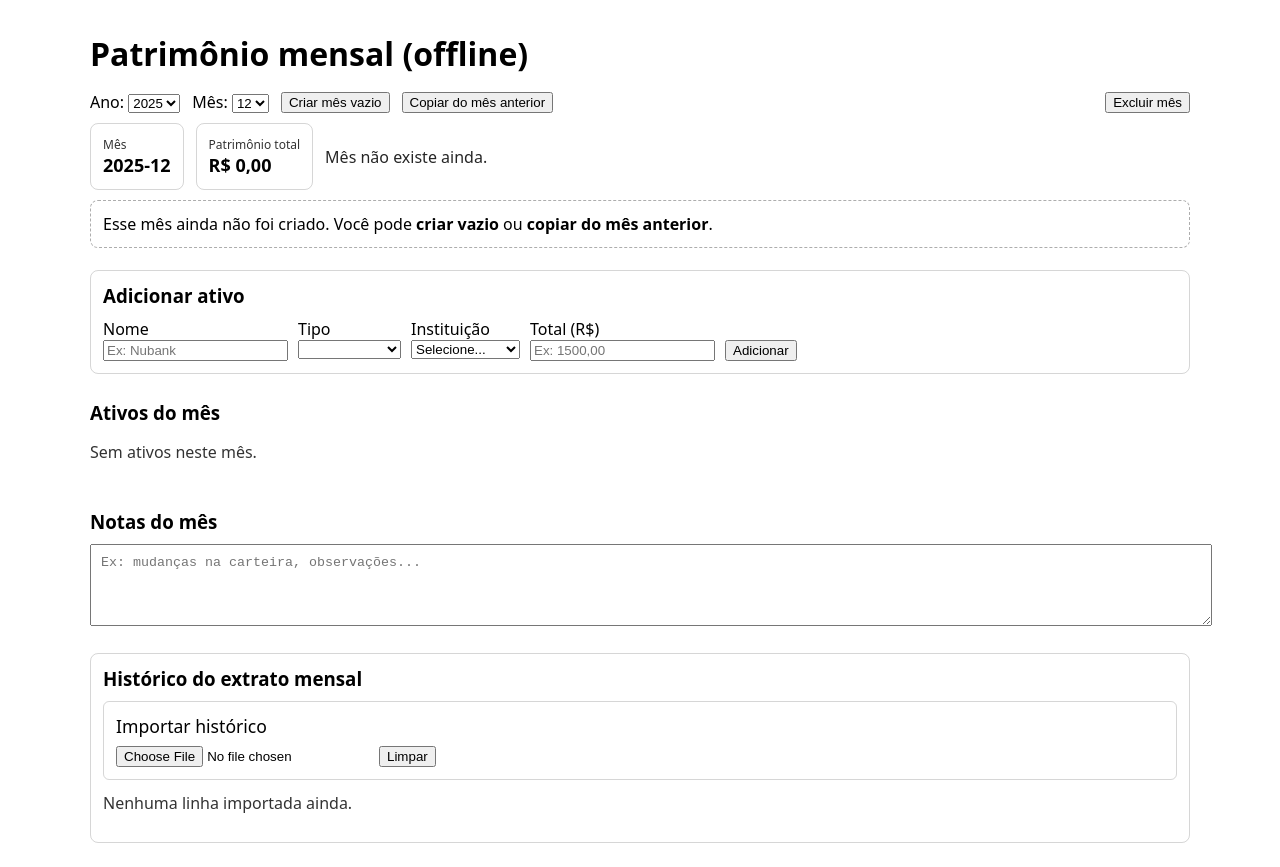
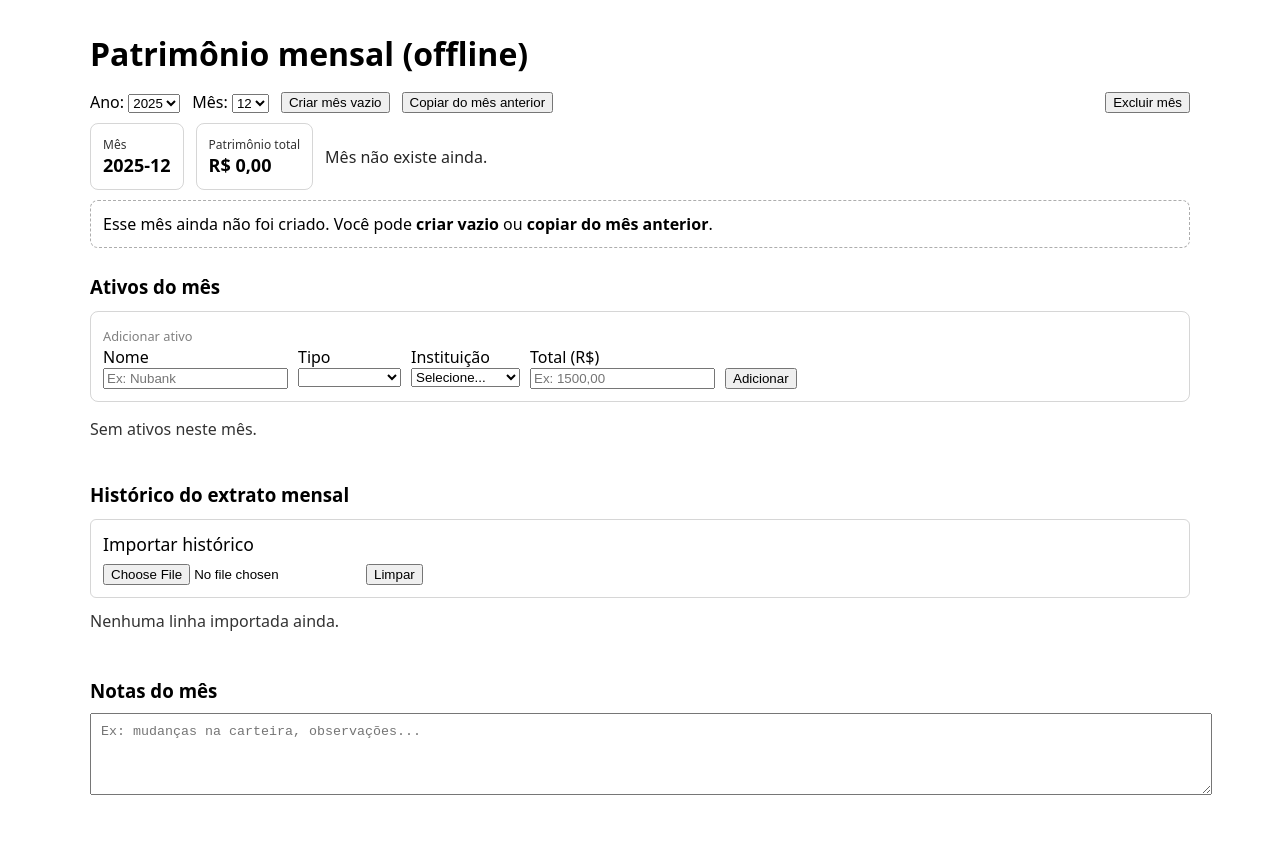
Before and after one commit to leogianfagna/Finance, a React (Vite) app in the folder renderer/: page / in a window 1280 px wide. After the commit the page ends 824 px from the top, so only its background shows below. Built offline with nearby package versions, Linux system fonts and the light colour scheme.

Commit message:
refactor: Ordem dos componentes do dashboard

```diff
--- a/renderer/src/components/AssetEditor.jsx
+++ b/renderer/src/components/AssetEditor.jsx
@@ -1,4 +1,3 @@
-import React from "react";
 import { useForm } from "react-hook-form";
 
 import { TYPES, INSTITUTIONS } from "/src/constants/constants";
@@ -45,7 +44,7 @@ export default function AssetEditor({ onAdd }) {
 
   return (
     <div style={{ border: "1px solid #3333", padding: 12, borderRadius: 8, marginTop: 12 }}>
-      <h3 style={{ margin: "0 0 10px" }}>Adicionar ativo</h3>
+      <span style={{ margin: "0 0 10px", color: "gray", "fontSize": "0.8rem" }}>Adicionar ativo</span>
 
       <form onSubmit={handleSubmit(onSubmit)}>
         <div style={{ display: "flex", gap: 10, flexWrap: "wrap" }}>
--- a/renderer/src/components/StatmentImporter.jsx
+++ b/renderer/src/components/StatmentImporter.jsx
@@ -206,13 +206,7 @@ export default function StatementImporter() {
   }
 
   const onSave = (data) => {
-    // validações extras (além do RHF)
-    // aqui basta garantir que todas as categorias foram preenchidas e data válida
-    const invalid = data.rows.some(
-      (r) => !r.data || !r.descricao?.trim() || !r.categoria
-    );
-    if (invalid) return;
-
+    console.log(data);
     console.log("Salvo!");
     // futuramente: enviar pro backend / estado global etc
   };
@@ -220,15 +214,13 @@ export default function StatementImporter() {
   return (
     <div
       style={{
-        border: "1px solid #3333",
-        padding: 12,
         borderRadius: 8,
         marginTop: 12,
       }}
     >
-      <h3 style={{ margin: "0 0 10px" }}>Histórico do extrato mensal</h3>
-
-      <div style={{border: "1px solid #3333", borderRadius: "6px", padding: 12}}>
+      <div
+        style={{ border: "1px solid #3333", borderRadius: "6px", padding: 12 }}
+      >
         <span style={{ fontSize: "1.1rem" }}>Importar histórico</span>
         <div
           style={{
@@ -236,7 +228,7 @@ export default function StatementImporter() {
             gap: 10,
             alignItems: "center",
             flexWrap: "wrap",
-            marginTop: "0.5rem"
+            marginTop: "0.5rem",
           }}
         >
           <input
--- a/renderer/src/pages/Dashboard.jsx
+++ b/renderer/src/pages/Dashboard.jsx
@@ -3,7 +3,12 @@ import { financeApi } from "../api/financeApi.js";
 import MonthPicker from "../components/MonthPicker.jsx";
 import AssetEditor from "../components/AssetEditor.jsx";
 import AssetsTable from "../components/AssetsTable.jsx";
-import { computeTotals, defaultMonthData, getNowYearMonth, monthKey } from "../utils/month.js";
+import {
+  computeTotals,
+  defaultMonthData,
+  getNowYearMonth,
+  monthKey,
+} from "../utils/month.js";
 import StatementImporter from "../components/StatmentImporter.jsx";
 
 export default function Dashboard() {
@@ -93,7 +98,9 @@ export default function Dashboard() {
   function handleUpdateAsset(assetId, patch) {
     const base = data ?? defaultMonthData(year, month);
     const nextAssets = (base.assets || []).map((a) =>
-      a.id === assetId ? { ...a, ...patch, lastUpdate: new Date().toISOString().slice(0, 10) } : a
+      a.id === assetId
+        ? { ...a, ...patch, lastUpdate: new Date().toISOString().slice(0, 10) }
+        : a
     );
     saveData({ ...base, assets: nextAssets });
   }
@@ -120,38 +127,73 @@ export default function Dashboard() {
         onDelete={handleDelete}
       />
 
-      <div style={{ display: "flex", gap: 12, flexWrap: "wrap", alignItems: "center" }}>
-        <div style={{ padding: 12, border: "1px solid #3333", borderRadius: 8 }}>
+      <div
+        style={{
+          display: "flex",
+          gap: 12,
+          flexWrap: "wrap",
+          alignItems: "center",
+        }}
+      >
+        <div
+          style={{ padding: 12, border: "1px solid #3333", borderRadius: 8 }}
+        >
           <div style={{ opacity: 0.8, fontSize: 12 }}>Mês</div>
           <div style={{ fontSize: 18, fontWeight: 700 }}>{key}</div>
         </div>
 
-        <div style={{ padding: 12, border: "1px solid #3333", borderRadius: 8 }}>
+        <div
+          style={{ padding: 12, border: "1px solid #3333", borderRadius: 8 }}
+        >
           <div style={{ opacity: 0.8, fontSize: 12 }}>Patrimônio total</div>
           <div style={{ fontSize: 18, fontWeight: 700 }}>
-            {netWorth.toLocaleString("pt-BR", { style: "currency", currency: "BRL" })}
+            {netWorth.toLocaleString("pt-BR", {
+              style: "currency",
+              currency: "BRL",
+            })}
           </div>
         </div>
 
         <div style={{ opacity: 0.85 }}>
-          {loading ? "Carregando..." : monthRow ? `Atualizado em: ${monthRow.updated_at}` : "Mês não existe ainda."}
+          {loading
+            ? "Carregando..."
+            : monthRow
+            ? `Atualizado em: ${monthRow.updated_at}`
+            : "Mês não existe ainda."}
           {saving ? " (salvando...)" : ""}
         </div>
       </div>
 
       {!monthRow && (
-        <div style={{ padding: 12, border: "1px dashed #3336", borderRadius: 8 }}>
+        <div
+          style={{ padding: 12, border: "1px dashed #3336", borderRadius: 8 }}
+        >
           <p style={{ margin: 0 }}>
-            Esse mês ainda não foi criado. Você pode <b>criar vazio</b> ou <b>copiar do mês anterior</b>.
+            Esse mês ainda não foi criado. Você pode <b>criar vazio</b> ou{" "}
+            <b>copiar do mês anterior</b>.
           </p>
         </div>
       )}
 
-      <AssetEditor onAdd={handleAddAsset} />
+      <div style={{ marginTop: 6 }}>
+        <h3 style={{ margin: "10px 0" }}>Ativos do mês</h3>
+        <AssetEditor onAdd={handleAddAsset} />
+        <AssetsTable
+          assets={assets}
+          onUpdateAsset={handleUpdateAsset}
+          onRemoveAsset={handleRemoveAsset}
+        />
+      </div>
 
       <div style={{ marginTop: 6 }}>
-        <h3 style={{ margin: "10px 0" }}>Ativos do mês</h3>
-        <AssetsTable assets={assets} onUpdateAsset={handleUpdateAsset} onRemoveAsset={handleRemoveAsset} />
+        <h3 style={{ margin: "10px 0" }}>Histórico do extrato mensal</h3>
+        {/* <AssetEditor onAdd={handleAddAsset} />
+        <AssetsTable
+          assets={assets}
+          onUpdateAsset={handleUpdateAsset}
+          onRemoveAsset={handleRemoveAsset}
+        /> */}
+        <StatementImporter />
       </div>
 
       <div style={{ marginTop: 10 }}>
@@ -162,14 +204,15 @@ export default function Dashboard() {
           value={data?.meta?.notes || ""}
           onChange={(e) => {
             const base = data ?? defaultMonthData(year, month);
-            const next = { ...base, meta: { ...(base.meta || {}), notes: e.target.value } };
+            const next = {
+              ...base,
+              meta: { ...(base.meta || {}), notes: e.target.value },
+            };
             saveData(next);
           }}
           placeholder="Ex: mudanças na carteira, observações..."
         />
       </div>
-
-      <StatementImporter />
     </div>
   );
 }
```
Also changed, not shown: 1 other file (tests, documents, lock files or other folders).
